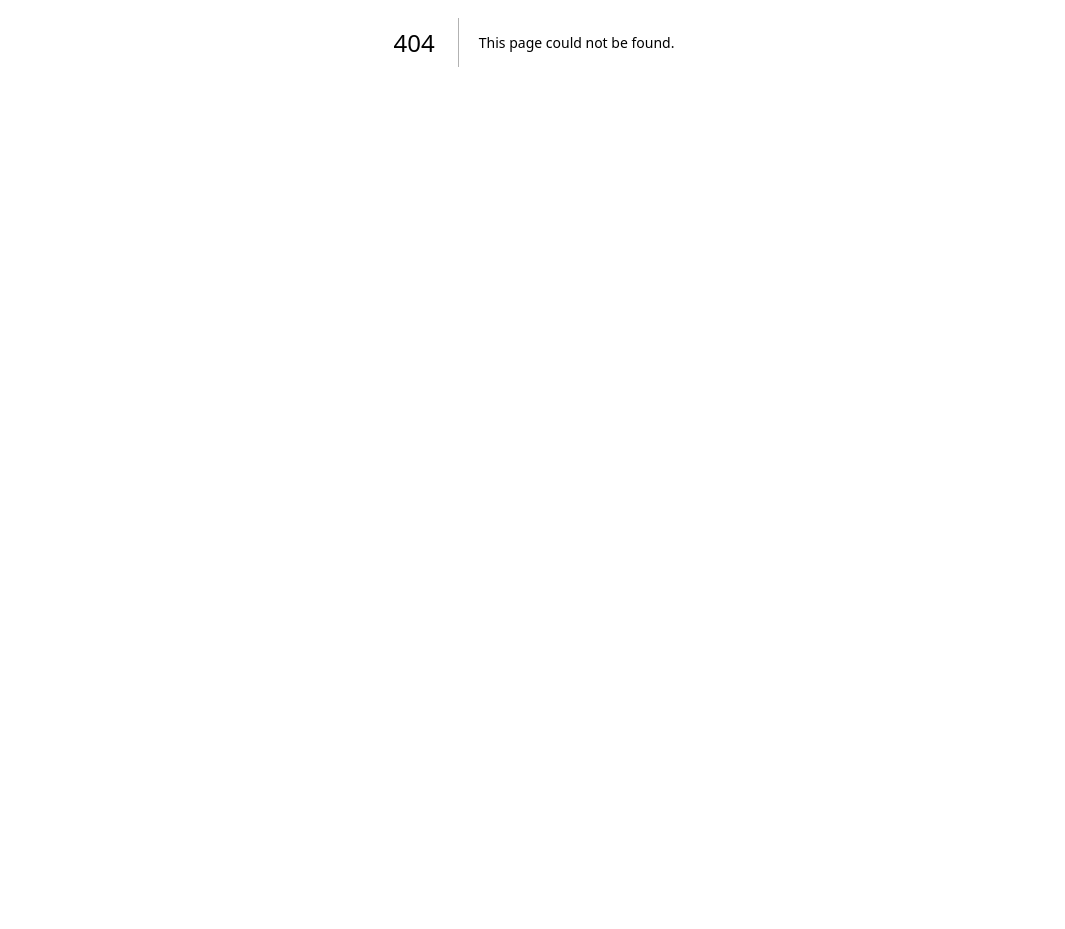
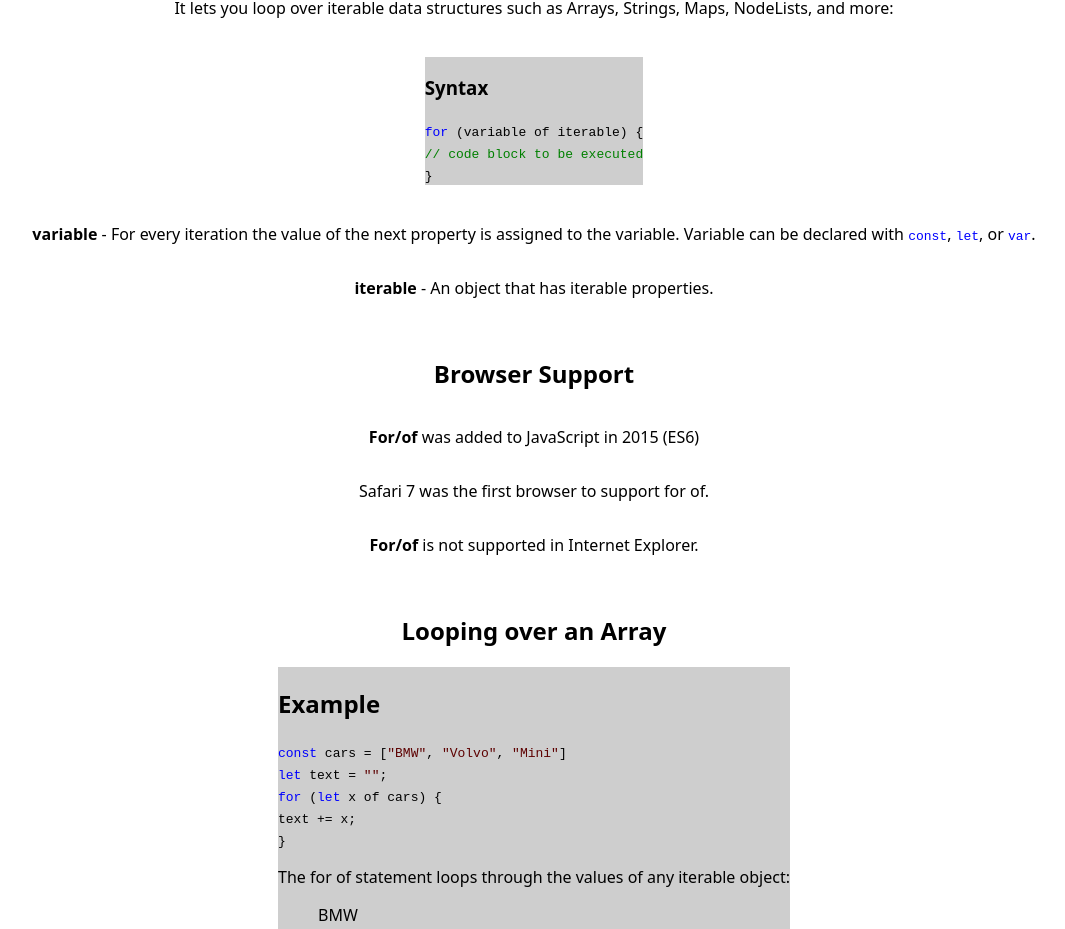
Before and after one commit to GoulartAugusto/javascript-index, a Next.js app: page /JavaScriptForOf in a window 1280 px wide. Before the commit this address had no page. Shown: the part 358-1287 px from the top of the page, without its empty margins (106-1171 px from the left). Before the commit the page ends 800 px from the top, so only its background shows below. Built offline with nearby package versions, Linux system fonts and the light colour scheme.

Commit message:
add: JavaScript For Of explanation page

```diff
--- a/src/app/page.jsx
+++ b/src/app/page.jsx
@@ -87,6 +87,7 @@ export default function Home() {
             <li><Link href='/JavaScriptSwitchStatement'>JavaScript Switch Statement</Link></li>
             <li><Link href='/JavaScriptForLoop'>JavaScript For Loop</Link></li>
             <li><Link href='/JavaScriptForIn'>JavaScript For In</Link></li>
+            <li><Link href='/JavaScriptForOf'>JavaScript For Of</Link></li>
             <li></li>
             <li></li>
             <li></li>
--- /dev/null
+++ b/src/pages/JavaScriptForOf.jsx
@@ -0,0 +1,155 @@
+import React from 'react';
+import styles from '../app/page.module.css';
+import Link from 'next/link';
+
+const JavaScriptForOf = () => {
+  return (
+    <main className={styles.main}>
+        <Link href='/'>Homepage</Link>
+
+        <h1>JavaScript For Of</h1>
+
+        {/* Just a mark to separete sections */}
+
+        <h2>The For Of Loop</h2>
+
+        <p>The JavaScript <code style={{color:'blue'}}>for of</code> statement loops through the values of an iterable object.</p>
+
+        <p>It lets you loop over iterable data structures such as Arrays, Strings, Maps, NodeLists, and more:</p>
+
+        <br />
+
+        <div style={{background:'#cecece'}}>
+            <h3>Syntax</h3>
+
+            <code>
+                <code style={{color:'blue'}}>for</code> (variable of iterable) &#123;
+
+                <br />
+
+                <code style={{color:'green'}}> // code block to be executed</code>
+
+                <br />
+
+                &#125;
+            </code>
+        </div>
+
+        <br />
+
+        <p><b>variable</b> - For every iteration the value of the next property is assigned to the variable. Variable can be declared with <code style={{color:'blue'}}>const</code>, <code style={{color:'blue'}}>let</code>, or <code style={{color:'blue'}}>var</code>.</p>
+
+        <p><b>iterable</b> - An object that has iterable properties.</p>
+
+        <br />
+
+        {/* Just a mark to separete sections */}
+
+        <h2>Browser Support</h2>
+
+        <p><b>For/of</b> was added to JavaScript in 2015 (ES6)</p>
+
+        <p>Safari 7 was the first browser to support for of.</p>
+
+        <p><b>For/of</b> is not supported in Internet Explorer.</p>
+
+        <br />
+
+        {/* Just a mark to separete sections */}
+
+        <h2>Looping over an Array</h2>
+
+        <div style={{background:'#cecece'}}>
+            <h2>Example</h2>
+
+            <code>
+                <code>
+                    <code style={{color:'blue'}}>const</code> cars = [<code style={{color:'#5d0000'}}>"BMW"</code>, <code style={{color:'#5d0000'}}>"Volvo"</code>, <code style={{color:'#5d0000'}}>"Mini"</code>]
+                </code>
+
+                <br />
+
+                <code style={{color:'blue'}}>let</code> text = <code style={{color:'#5d0000'}}>""</code>;
+
+                <br />
+
+                <code style={{color:'blue'}}>for</code> (<code style={{color:'blue'}}>let</code> x of cars) &#123;
+
+                <br />
+
+                <code>text += x;</code>
+
+                <br />
+
+                &#125;
+            </code>
+
+            <br />
+
+            <p>The for of statement loops through the values of any iterable object:</p>
+
+            <ul style={{listStyle:'none'}}>
+                <li>BMW</li>
+                <li>Volvo</li>
+                <li>Mini</li>
+            </ul>
+        </div>
+
+        {/* Just a mark to separete sections */}
+
+        <h2>Looping over a String</h2>
+
+        <div style={{background:'#cecece'}}>
+            <h3>Example</h3>
+
+            <code>
+                <code style={{color:'blue'}}>let</code> language = <code style={{color:'#5d0000'}}>"JavaScript"</code>;
+
+                <br />
+                <br />
+
+                <code style={{color:'blue'}}>let</code> text = <code style={{color:'#5d0000'}}>""</code>;
+
+                <br />
+
+                <code style={{color:'blue'}}>for</code> (<code style={{color:'blue'}}>let</code> x of language) &#123;
+
+                <br />
+
+                <code>text += x;</code>
+
+                <br />
+
+                &#125;
+            </code>
+
+            <br />
+
+            <p>The for of statement loops through the values of an iterable object.</p>
+
+            <ul style={{listStyle:'none'}}>
+                <li>J</li>
+                <li>a</li>
+                <li>v</li>
+                <li>a</li>
+                <li>S</li>
+                <li>c</li>
+                <li>r</li>
+                <li>i</li>
+                <li>p</li>
+                <li>t</li>
+            </ul>
+        </div>
+
+        <br />
+
+        {/* Just a mark to separete sections */}
+
+        <h2>The While Loop</h2>
+
+        <p>The <code style={{color:'blue'}}>while</code> loop and the <code style={{color:'blue'}}>do/while</code> loop are explained in the next chapter.</p>
+    </main>
+  )
+}
+
+export default JavaScriptForOf
```
